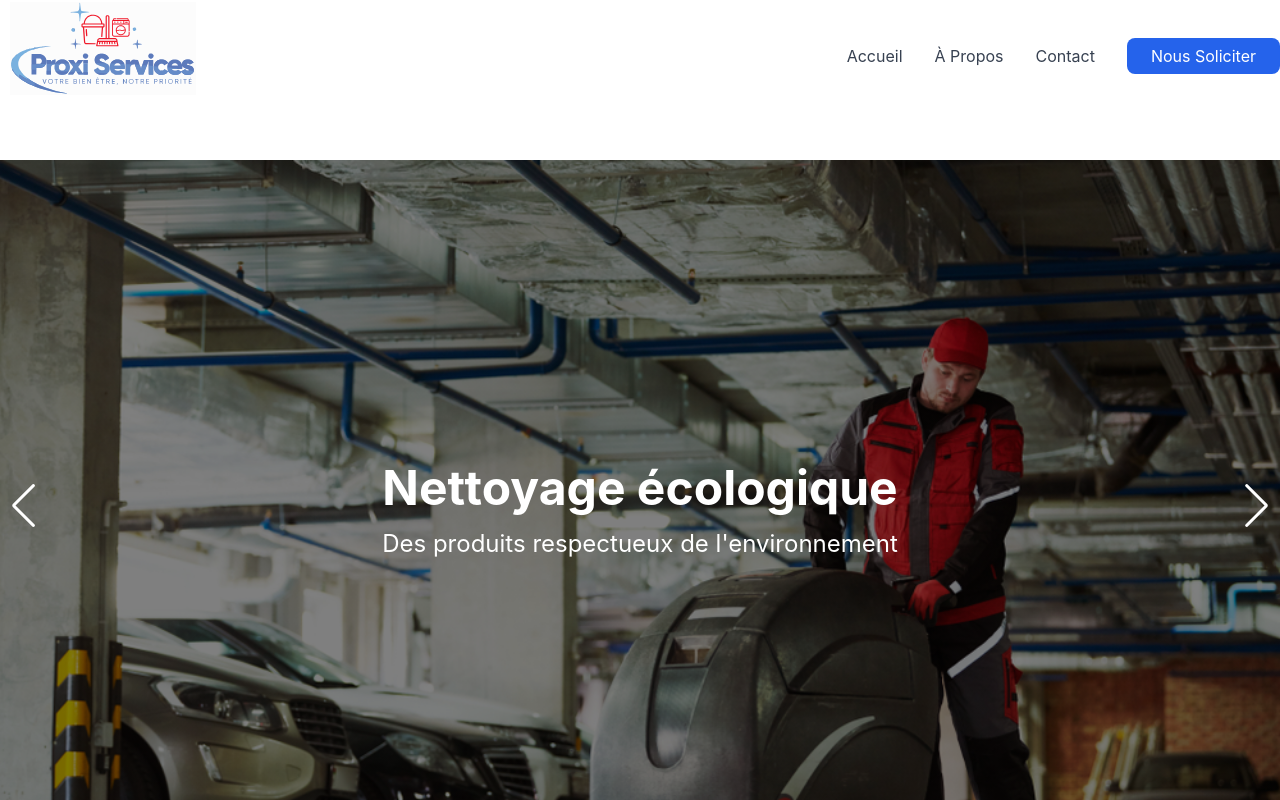
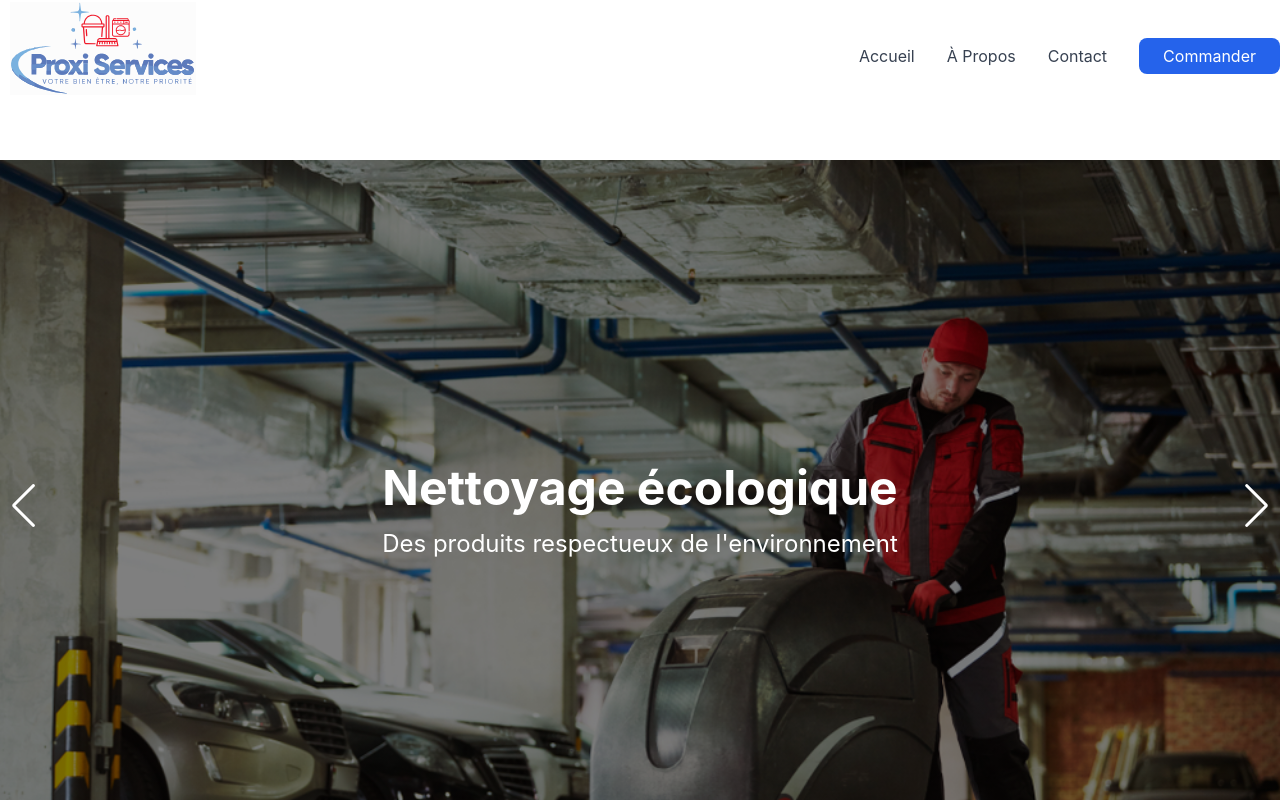
Before and after one commit to Couldevlop/PROXI-SERVICES, a React (Create React App) app: page / in a window 1280 px wide. Shown: the top 800 px of the page. Built offline with nearby package versions, Linux system fonts and the light colour scheme.

Commit message:
Mise à jour du composant Header en chnageant le menu 'nous soliciter' par 'Commander'

```diff
--- a/src/components/layout/Header.jsx
+++ b/src/components/layout/Header.jsx
@@ -67,7 +67,7 @@ const Header = () => {
                 </Link>
                 <Link to="/commande">
                   <button className="px-6 py-2 bg-blue-600 text-white rounded-lg hover:bg-blue-700 transition-colors duration-300">
-                    Nous Soliciter
+                    Commander
                   </button>
                 </Link>
               </nav>
```
